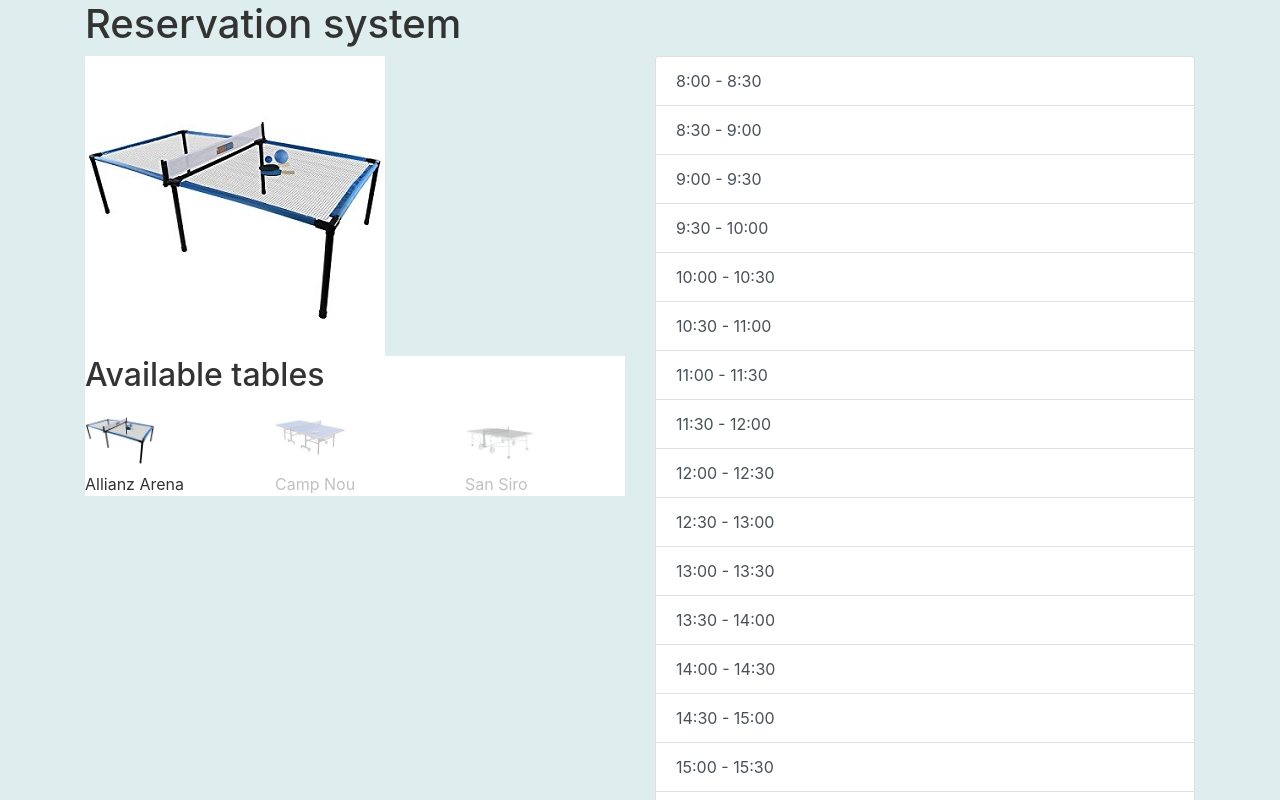
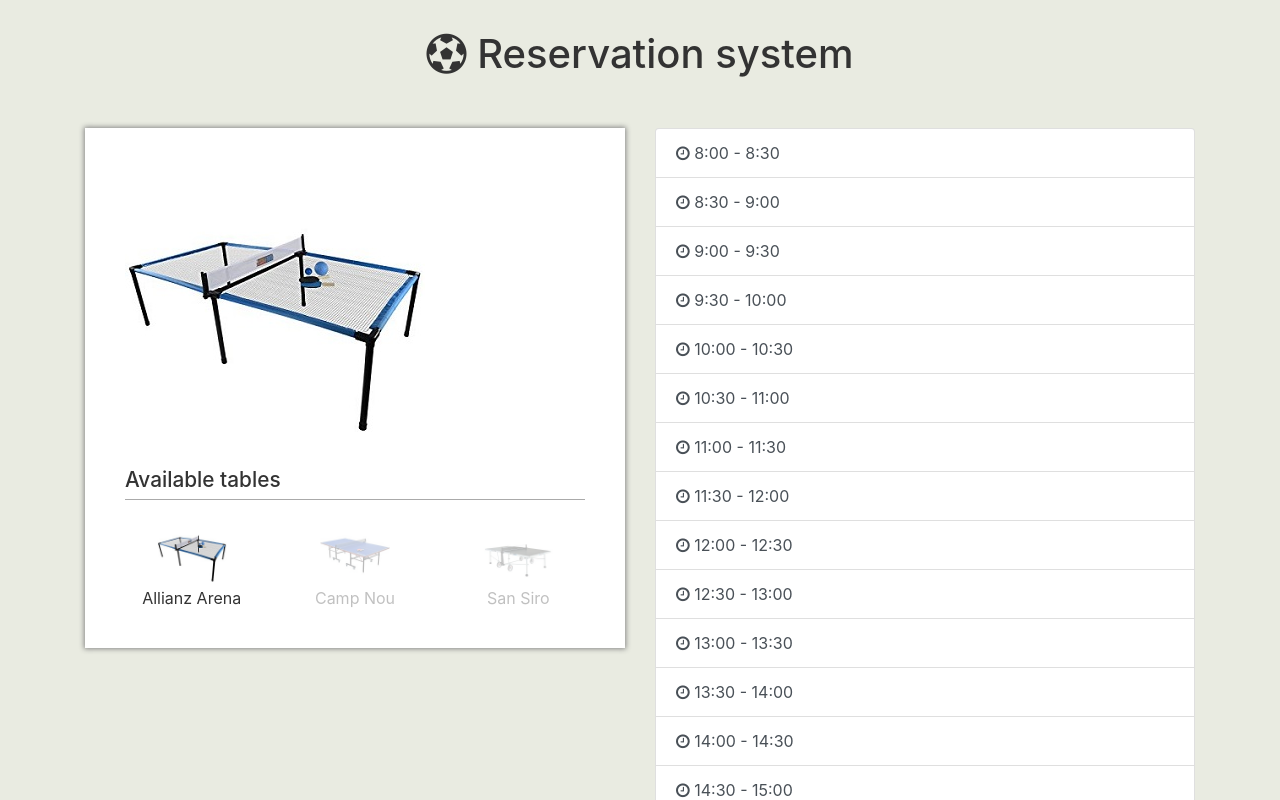
Before and after one commit to dominios/react-session, a React app: page / in a window 1280 px wide. Shown: the top 800 px of the page. Built offline with nearby package versions, Linux system fonts and the light colour scheme.

Commit message:
another design update

```diff
--- a/src/js/App.js
+++ b/src/js/App.js
@@ -12,7 +12,7 @@ class App extends React.Component {
                 <div className="row">
                     <div className="col">
                         <h1>
-                            Reservation system
+                            <i className="fa fa-soccer-ball-o"/> Reservation system
                         </h1>
                     </div>
                 </div>
--- a/src/js/MainPage.js
+++ b/src/js/MainPage.js
@@ -39,7 +39,7 @@ class MainPage extends React.Component {
     render () {
         return (
             <div className="row">
-                <div className="col">
+                <div className="col left-column">
                     <TableMaster
                         tables={tables}
                         table={this.state.selectedTable}
--- a/src/js/NewEditReservation.js
+++ b/src/js/NewEditReservation.js
@@ -19,7 +19,8 @@ class NewEditReservation extends React.Component {
         this.changeAwayTeam = this.changeAwayTeam.bind(this);
     }
 
-    confirm () {
+    confirm (e) {
+        e.preventDefault();
         this.props.createReservation(this.props.date, {
             isReserved: true,
             home: this.state.home,
@@ -27,7 +28,8 @@ class NewEditReservation extends React.Component {
         });
     }
 
-    cancel () {
+    cancel (e) {
+        e.preventDefault();
         this.props.createReservation(this.props.date, { isReserved: false });
     }
 
--- a/src/js/TableDetail.js
+++ b/src/js/TableDetail.js
@@ -10,8 +10,11 @@ class TableDetail extends React.Component {
                       className="list-group-item list-group-item-action"
                       onClick={() => this.props.selectDate(index)}
             >
-                {date} {(this.props.table.reservations[index].isReserved) ? "RESERVED" : ""}
-
+                <i className="fa fa-clock-o"/>
+                &nbsp;{date}
+                <span className="float-right">
+                    {(this.props.table.reservations[index].isReserved) ? <i className="fa fa-calendar-check-o"/> : ""}
+                </span>
             </a>
         });
     }
--- a/src/sass/styles.scss
+++ b/src/sass/styles.scss
@@ -2,8 +2,29 @@
 @import "../../node_modules/font-awesome/scss/font-awesome.scss";
 
 body {
-  background: #deeeee;
+  background: #e9ebe1;
   color: #333333;
+
+  h1 {
+    margin-top: 30px;
+    margin-bottom: 50px;
+    text-align: center;
+  }
+
+  h2 {
+    font-size: 1.3rem;
+    border-bottom: 1px solid #aaa;
+    padding-bottom: 6px;
+    margin-bottom: 20px;
+  }
+
+  .left-column {
+    > div {
+      background: #fff;
+      padding: 40px;
+      box-shadow: 0 0 5px 1px #888;
+    }
+  }
 
   .table-detail {
 
@@ -19,10 +40,18 @@ body {
         cursor: pointer;
         transition: all .3s;
         opacity: 0.3;
+        text-align: center;
 
-        &.active,
         &:hover {
           opacity: 1;
+        }
+
+        &.active {
+          opacity: 1;
+        }
+
+        .table-title {
+          line-height: 1.1em;
         }
       }
     }
```
